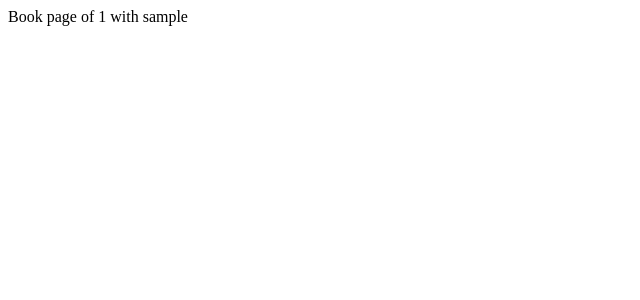
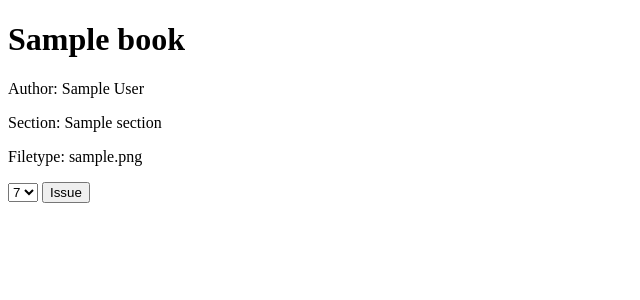
Before and after one commit to Param302/Library-Management-System, a Flask app: page /book/1 in a window 1280 px wide. Shown: the top 300 px of the page, without its empty margins (0-640 px from the left). Run offline with Flask 3, Linux system fonts and the light colour scheme; a user stored in the database is signed in; tables that the repository leaves empty hold one stand-in row (values such as "Sample post").

Commit message:
Book Issue/Return functionality done

```diff
--- a/routes.py
+++ b/routes.py
@@ -1,7 +1,7 @@
 import os
 import requests
 from functools import wraps
-from utils import allowed_file, get_books_by_section, get_transactional_details, get_transactions, is_valid_password, get_sections, get_user_books, get_users, get_books_data
+from utils import allowed_file, get_book_details, get_book_details_for_user, get_books_by_section, get_transactional_details, get_transactions, is_valid_password, get_sections, get_user_books, get_users, get_books_data
 from models import User, Section, Book, Transaction, Feedback
 
 from werkzeug.utils import secure_filename
@@ -13,10 +13,6 @@ def user_routes(app, db, bcrypt):
 
     @app.route('/')
     def index():
-        if current_user.is_authenticated:
-            if current_user.role == "admin":
-                return redirect(url_for('admin_dashboard'))
-
         books_data = get_books_data()
 
         if current_user.is_authenticated:
@@ -25,11 +21,11 @@ def user_routes(app, db, bcrypt):
 
     @app.route('/login', methods=['GET', 'POST'])
     def login():
+        if current_user.is_authenticated:
+            return redirect(url_for('index'))
+
         if request.method == "GET":
             return render_template("login.html")
-
-        if current_user.is_authenticated:
-            return redirect(url_for('index'))
 
         username = request.form.get('username')
         password = request.form.get('password')
@@ -46,6 +42,9 @@ def user_routes(app, db, bcrypt):
     @app.route('/register', methods=['GET', 'POST'])
     @role_required("user")
     def register():
+        if current_user.is_authenticated:
+            return redirect(url_for('index'))
+
         if request.method == "GET":
             return render_template("register.html")
 
@@ -89,36 +88,43 @@ def user_routes(app, db, bcrypt):
         books = get_user_books(current_user.user_id)
         return render_template("dashboard.html", user=current_user, books=books)
 
-    # @app.route('/<string:book_title>')
     @app.route('/book/<int:book_id>')
     def book(book_id):
-        if current_user.is_authenticated:
-            return f"Book page of {book_id} with {current_user.username}"
-        return f"Book page of {book_id}"
+        book = get_book_details(book_id)
+        if current_user.is_authenticated and current_user.role == "user":
+            book = get_book_details_for_user(current_user.user_id, book_id)
+        return render_template("book.html", book=book, user=current_user)
 
-    # @app.route('/<string:book_title/issue>')
-    @app.route('/book/<int:book_id>/issue')
+    @app.route('/book/<int:book_id>/issue', methods=['GET', 'POST'])
     @login_required
     @role_required("user")
     def issue_book(book_id):
-        return f"Issue book page of {book_id} with {current_user.username}"
+        if request.method=="GET":
+            return redirect(f"/book/{book_id}")
+        days = request.form.get("days")
+        # transaction = Transaction.query.filter_by(user_id=current_user.user_id, book_id=book_id).first()
+        # if transaction:
+        #     return redirect(f"/book/{book_id}")
+        transaction = Transaction(user_id=current_user.user_id, book_id=book_id, tenure=days)
+        db.session.add(transaction)
+        db.session.commit()
+        return redirect(f"/book/{book_id}")
 
-    # @app.route('/<string:book_title/return>')
-    @app.route('/book/<int:book_id>/return')
+    @app.route('/book/<int:book_id>/return', methods=['GET', 'POST'])
     @login_required
     @role_required("user")
     def return_book(book_id):
-        return f"Return book page of {book_id} with {current_user.username}"
+        if request.method=="GET":
+            return redirect(f"/book/{book_id}")
 
-    @app.route('/feedback', methods=['POST'])
-    @login_required
-    @role_required("user")
-    def book_feedback():
-        book_id = request.form.get('book_id')
-        review = request.form.get('review')
-        rating = request.form.get('rating')
-        user = current_user.user_id
-        return f"Feedback page of {book_id} with {current_user.username}"
+        review = request.form.get("review", "")
+        rating = request.form.get("rating")
+        transaction = Transaction.query.filter_by(user_id=current_user.user_id, book_id=book_id).order_by(Transaction.issued_at.desc()).first()
+        transaction.status = "returned"
+        feedback = Feedback(transaction_id=transaction.tid, review=review, rating=rating)
+        db.session.add(feedback)
+        db.session.commit()
+        return redirect(f"/book/{book_id}")
 
     @app.route('/profile')
     @login_required
--- a/templates/book.html
+++ b/templates/book.html
@@ -0,0 +1,55 @@
+<!DOCTYPE html>
+<html lang="en">
+<head>
+    <meta charset="UTF-8">
+    <meta name="viewport" content="width=device-width, initial-scale=1.0">
+    <title>{{book.title}} | Library Management System</title>
+</head>
+<body>
+    <h1>{{book.title}}</h1>
+    <p>Author: {{book.author}}</p>
+    <p>Section: {{book.section}}</p>
+    <p>Filetype: {{book.filetype}}</p>
+    {% if not user or not book.status %}
+        <form action="/book/{{book.book_id}}/issue" method="POST">
+            <select name="days" id="days">
+                <option value="1">1</option>
+                <option value="2">2</option>
+                <option value="3">3</option>
+                <option value="4">4</option>
+                <option value="5">5</option>
+                <option value="6">6</option>
+                <option value="7" selected>7</option>
+            </select>
+            <button type="submit">Issue</button>
+        </form>
+    {% elif book.status == "issued" or book.status == "overdue" %}
+        <p>Issued on: {{book.issued_at}}</p>
+        <p>Tenure: {{book.tenure}} days</p>
+        <a href="">Read book</a>
+        <button onclick="toggleFeedbackForm()">Return</button>
+        <form action="/book/{{book.book_id}}/return" method="POST" id="feedback-form" style="display:none;">
+            <textarea name="review" id="review" cols="50" rows="8"></textarea>
+            <select name="rating" id="rating">
+                <option value="1">1</option>
+                <option value="2">2</option>
+                <option value="3">3</option>
+                <option value="4">4</option>
+                <option value="5" selected>5</option>
+            </select>
+            <button type="submit">Return</button>
+        </form>
+    {% else %}
+        <p>Status: {{book.status}}</p>
+    {% endif %}
+</body>
+<script>
+    const feedbackForm = document.querySelector("#feedback-form");
+    function toggleFeedbackForm() {
+        feedbackForm.style.display = feedbackForm.style.display === "none" ? "block" : "none";
+        // feedbackForm.action = "/book/{{book.book_id}}/return";
+    }
+
+    // toggleFeedbackForm();
+</script>
+</html>
--- a/utils.py
+++ b/utils.py
@@ -23,23 +23,42 @@ def get_sections():
     return Section.query.all()
 
 def get_transactions():
-    return Transaction.query.all()
+    return Transaction.query.order_by(Transaction.tid.desc()).all()
 
 def get_books_by_section(section_id):
     books = Book.query.filter_by(section_id=section_id).all()
     return books
 
+def get_book_details(book_id):
+    book = Book.query.filter_by(book_id=book_id).first()
+    return {
+        "book_id": book.book_id,
+        "title": book.title,
+        "author": book.author,
+        "section": Section.query.filter_by(section_id=book.section_id).first().name,
+        "filetype": book.filetype,
+    }
+
 def get_books_data():
     books_data = {
-            i.book_id: {
-                "title": i.title,
-                "author": i.author,
-                "section": Section.query.filter_by(section_id=i.section_id).first().name,
-                "filetype": i.filetype,
-            }
+            i.book_id: get_book_details(i.book_id)
             for i in get_books()
         }
     return books_data
+
+def get_book_details_for_user(user_id, book_id):
+    book_details = get_book_details(book_id)
+    trans = get_user_transactions(user_id)
+
+    details = book_details.copy()
+    for t in trans:
+        if t.book_id == book_id and t.status != "returned":
+            details["issued_at"] = t.issued_at
+            details["tenure"] = t.tenure
+            details["status"] = t.status
+            break
+    return details
+
 
 def get_user_transactions(user_id):
     return [t for t in get_transactions() if t.user_id == user_id]
```
Also changed, not shown: templates/index.html (+9 -0 lines).
